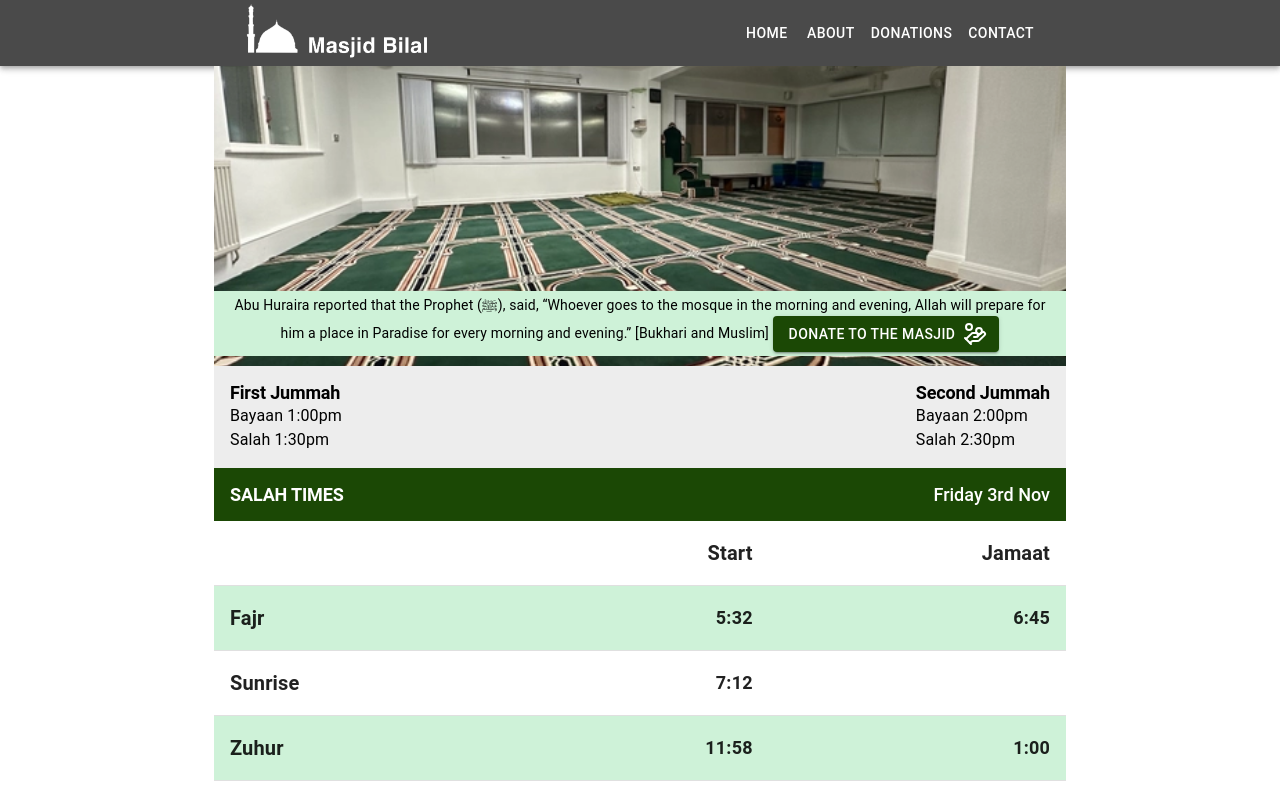
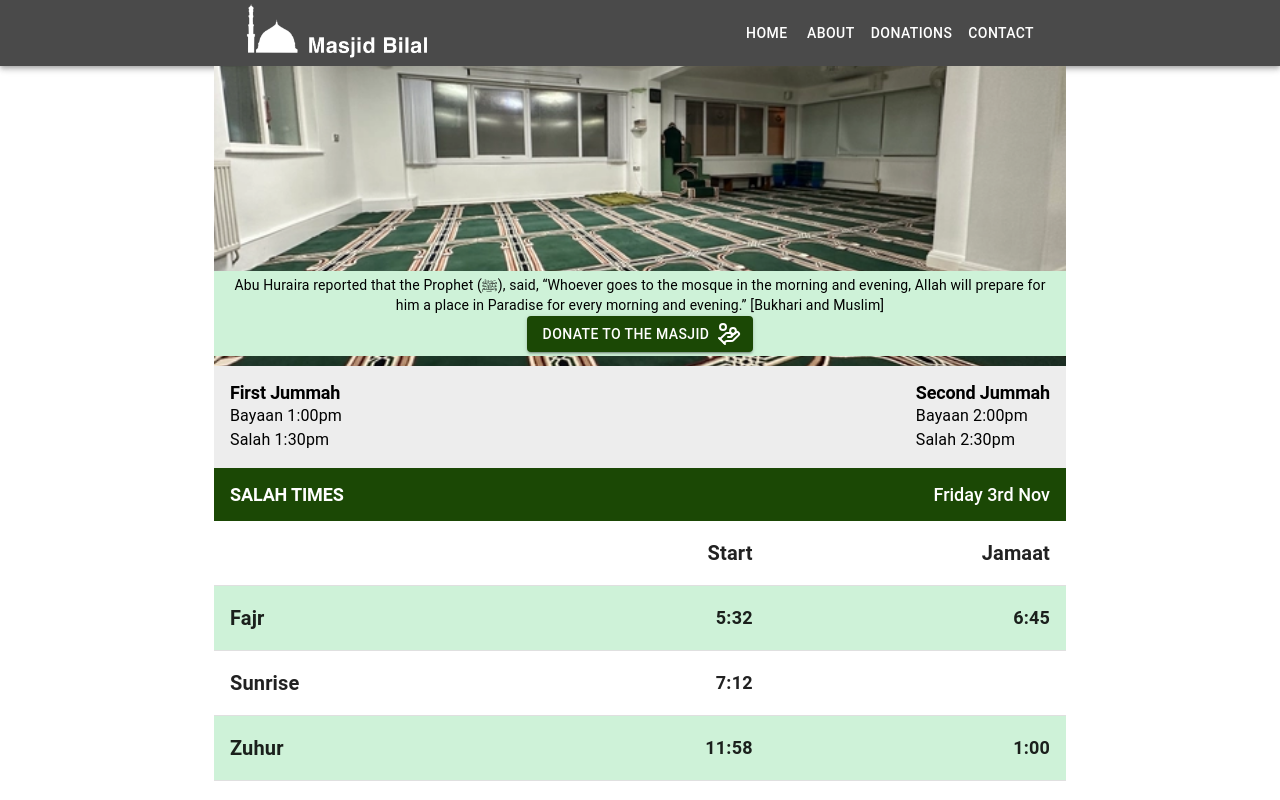
Before and after one commit to adam-ali/masjid-bilal, a Next.js app: page / in a window 1280 px wide. Shown: the top 800 px of the page. Built offline with nearby package versions, Linux system fonts and the light colour scheme.

Commit message:
fix: donations button

```diff
--- a/components/Home/Hero/Hero.tsx
+++ b/components/Home/Hero/Hero.tsx
@@ -19,10 +19,12 @@ const Hero = () => {
 
           <Typography
             variant="body2"
+            component='div'
             className="bottom-2.5 absolute px-2 py-1 text-center"
             style={{ backgroundColor: '#cef2d8' }}
           >
             {Hadith}
+            <Box >
 
               <Button
                 variant='contained'
@@ -33,6 +35,7 @@ const Hero = () => {
               >
                 Donate to the Masjid
               </Button>
+            </Box>
           </Typography>
         </div>
       </Box>
--- a/pages/_app.tsx
+++ b/pages/_app.tsx
@@ -6,15 +6,19 @@ import Footer from '../components/Footer/Footer'
 import { theme } from '../theme/theme'
 import '../styles/globals.css'
 import Script from 'next/script'
+import Head from 'next/head'
 
 function MyApp({ Component, pageProps }: AppProps) {
   return (
     <>
-      <link rel="icon" href="/mosque.ico" />
-      <link
-        rel="apple-touch-icon"
-        href="/mosque.ico"
-      />
+      <Head>
+        <link rel="icon" href="/mosque.ico" />
+        <link
+          rel="apple-touch-icon"
+          href="/mosque.ico"
+        />
+        <meta name="viewport" content="width=device-width, initial-scale=1"></meta>
+      </Head>
       <Script strategy="afterInteractive" async src="https://www.googletagmanager.com/gtag/js?id=G-2VPES8G3LQ" />
       <Script id="google-analytics" strategy="afterInteractive">
         {`
--- a/pages/_document.tsx
+++ b/pages/_document.tsx
@@ -6,7 +6,7 @@ function _head() {
     <Html lang="en">
       <Head>
         <meta name="description" content="Masjid Bilal Prestiwch prayer times" />
-        <meta name="viewport" content="width=device-width, initial-scale=1"></meta>
+
         <link rel="icon" href="/mosque.ico" />
 
       </Head>
```
Lines whose indentation alone changed are shown as unchanged.
